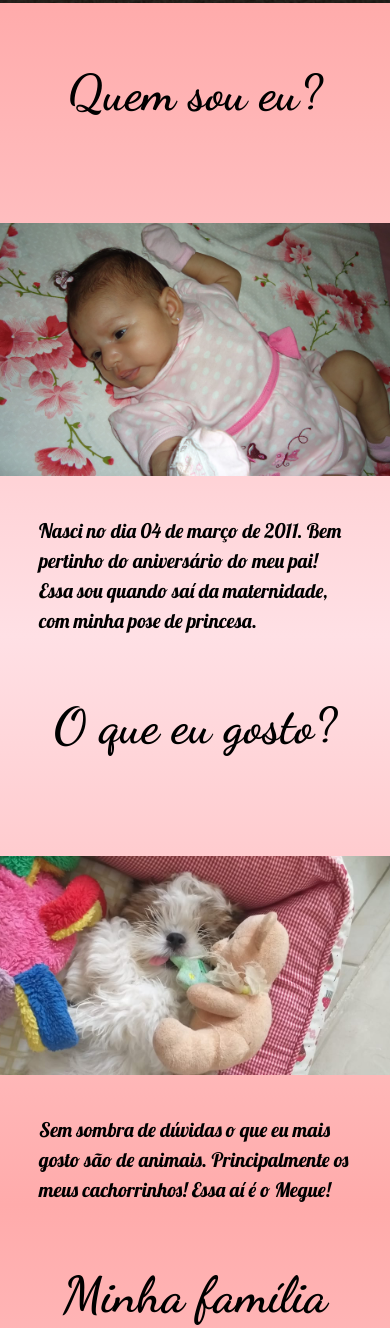
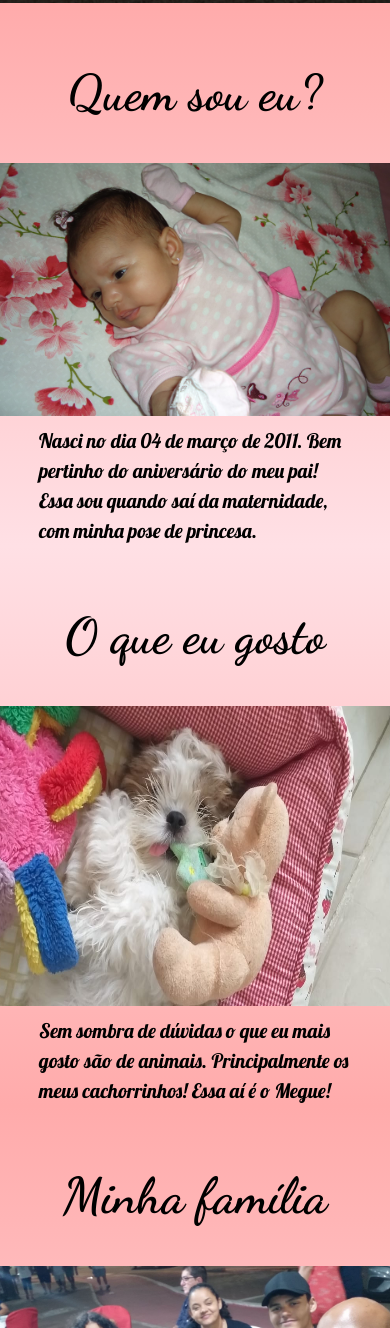
Before and after one commit to elisafa/ebac-landingpage-meuniver, a website built with Parcel: page src/index.html in a window 390 px wide. Shown: the part 1104-2432 px from the top of the page. Built offline with nearby package versions, Linux system fonts and the light colour scheme.

Commit message:
finalizado

```diff
--- a/src/index.html
+++ b/src/index.html
@@ -50,7 +50,7 @@
 
     <section class="gosto">
       <div class="container">
-        <h2 class="gosto__titulo">O que eu gosto?</h2>
+        <h2 class="gosto__titulo">O que eu gosto</h2>
         <div class="gosto--flex">
           <img class="gosto__meg" src="./images/meg.jpg" alt="" />
           <p>
--- a/src/styles/_familia.scss
+++ b/src/styles/_familia.scss
@@ -27,6 +27,8 @@
     .familia {
       &--flex {
         flex-direction: column;
+        gap: 10px;
+        margin-top: 40px;
       }
     }
   }
--- a/src/styles/_gosto.scss
+++ b/src/styles/_gosto.scss
@@ -28,6 +28,12 @@
     .gosto {
       &--flex {
         flex-direction: column;
+        gap: 10px;
+        margin-top: 40px;
+      }
+
+      &__meg {
+        height: 300px;
       }
     }
   }
--- a/src/styles/_quem.scss
+++ b/src/styles/_quem.scss
@@ -27,6 +27,8 @@
     .quem {
       &--flex {
         flex-direction: column;
+        gap: 10px;
+        margin-top: 40px;
       }
     }
   }
```
